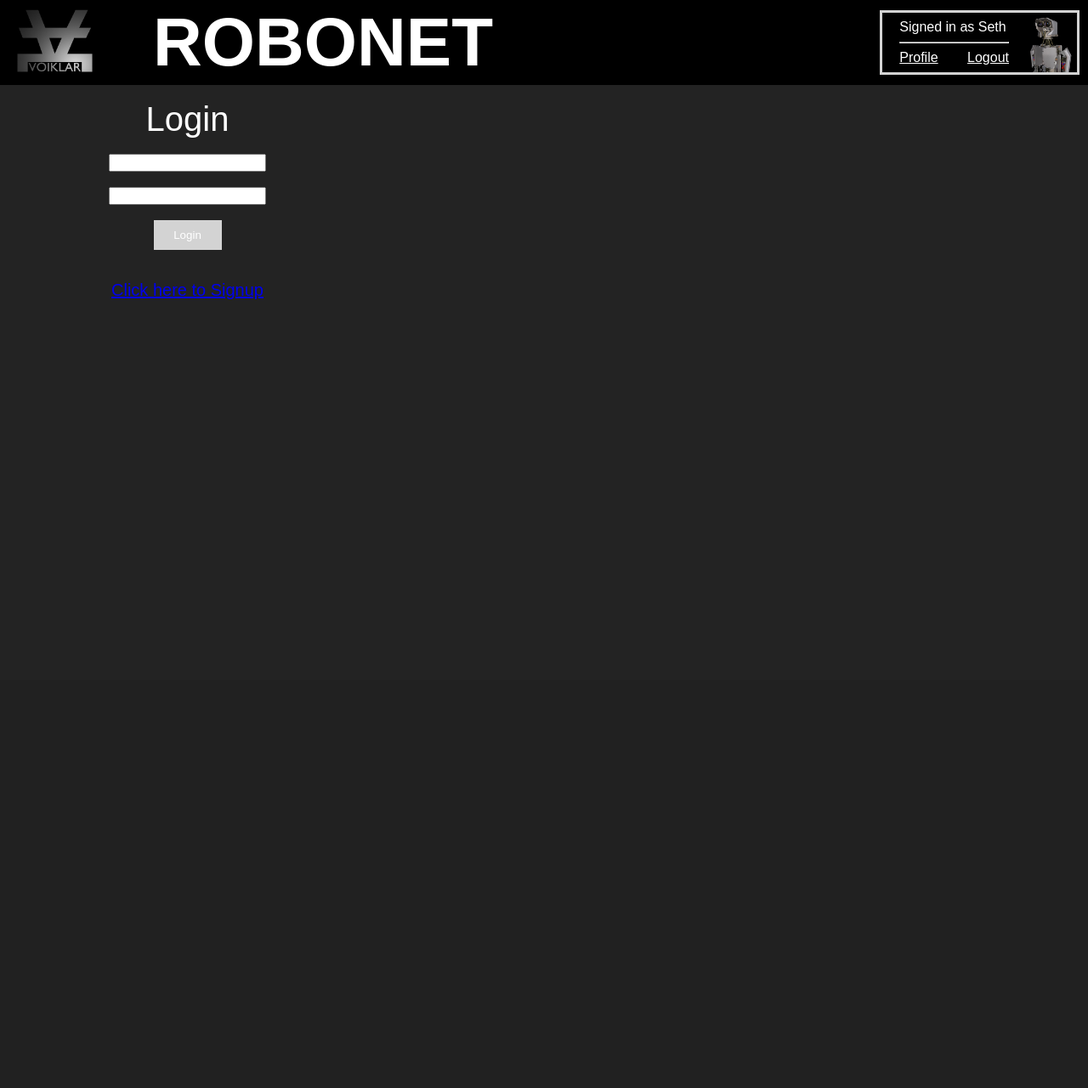
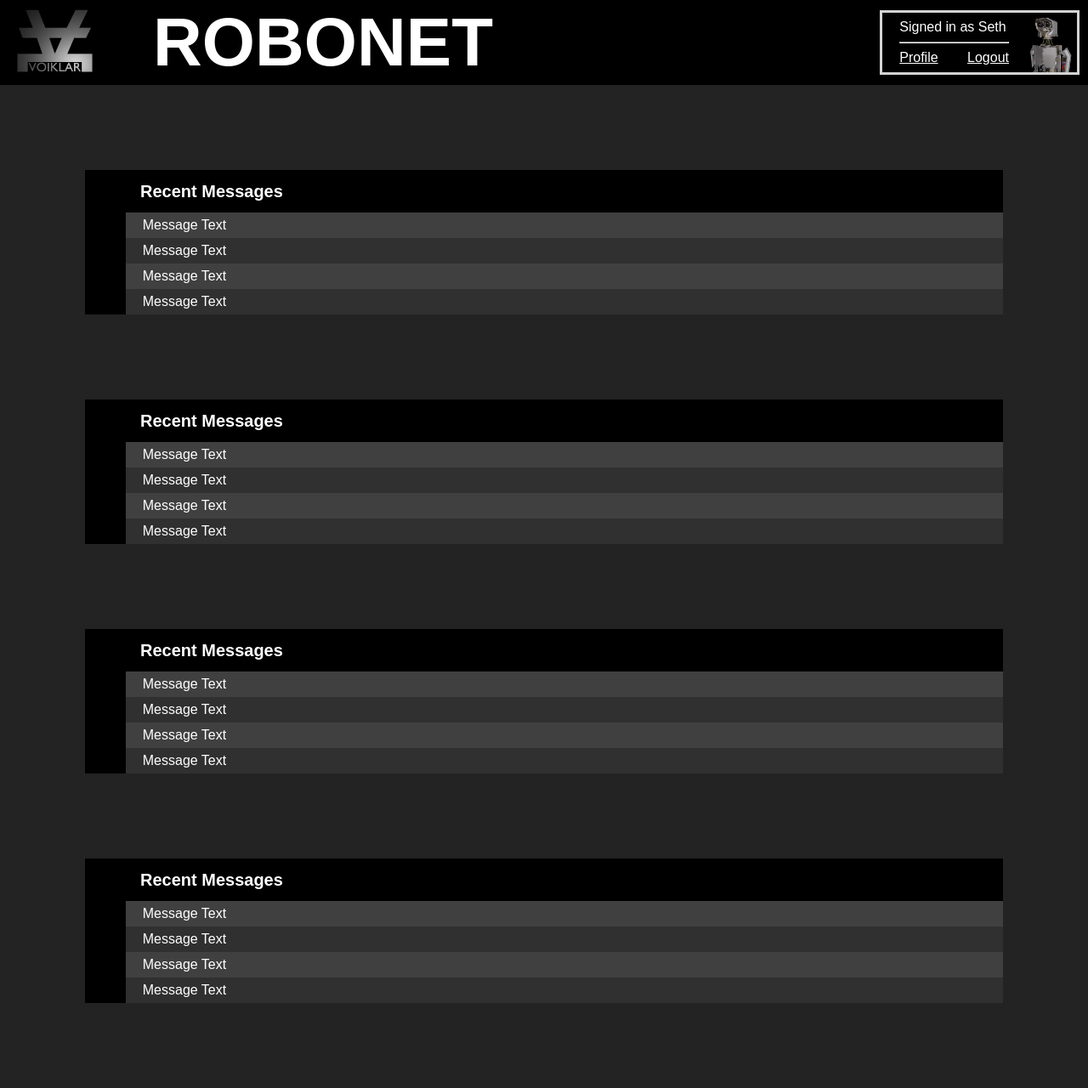
Before and after one commit to seth1919/robonet, a PHP site: page / in a window 1280 px wide. Shown: the whole page at 85% size. Before the commit the page ends 352 px from the top, so only its background shows below. Run offline with PHP 8.4, Linux system fonts and the light colour scheme.

Commit message:
Added placeholder stylings for the message boards on the front page.

```diff
--- a/index.php
+++ b/index.php
@@ -52,20 +52,147 @@ session_start();
 			</div>
 		</div>
 	</div>
-	<div class="banner">
-		<div class="centered">
-			<br>
-			<form method="post">
-				<div class="login">Login</div><br>
-
-				<input type="text" name="user_name"><br><br>
-				<input type="password" name="password"><br><br>
-				<input class="LoginButton" type="submit" value="Login"><br><br><br>
-
-				<a style="font-size:20px" href="signup.php">Click here to Signup</a><br><br>
-			</form>
+	<div class="mainContent">
+		<div class="messageField">
+			<div class="messageFieldHeader">
+				<div style="width: 50px;">
+				</div>
+				<h1 style="margin-left: 15px"> Recent Messages </h1>
+			</div>
+			<div class="messageEntry">
+				<div style="height: 30px; width: 50px; background-color: black;">
+				</div>
+				<div class="messageEntryText">
+					<div style="margin-left: 20px">Message Text</div>
+				</div>
+			</div>
+			<div class="messageEntry">
+				<div style="height: 30px; width: 50px; background-color: black;">
+				</div>
+				<div class="messageEntryTextOther">
+					<div style="margin-left: 20px">Message Text</div>
+				</div>
+			</div>
+			<div class="messageEntry">
+				<div style="height: 30px; width: 50px; background-color: black;">
+				</div>
+				<div class="messageEntryText">
+					<div style="margin-left: 20px">Message Text</div>
+				</div>
+			</div>
+			<div class="messageEntry">
+				<div style="height: 30px; width: 50px; background-color: black;">
+				</div>
+				<div class="messageEntryTextOther">
+					<div style="margin-left: 20px">Message Text</div>
+				</div>
+			</div>
+		</div>
+		<div class="messageField">
+			<div class="messageFieldHeader">
+				<div style="width: 50px;">
+				</div>
+				<h1 style="margin-left: 15px"> Recent Messages </h1>
+			</div>
+			<div class="messageEntry">
+				<div style="height: 30px; width: 50px; background-color: black;">
+				</div>
+				<div class="messageEntryText">
+					<div style="margin-left: 20px">Message Text</div>
+				</div>
+			</div>
+			<div class="messageEntry">
+				<div style="height: 30px; width: 50px; background-color: black;">
+				</div>
+				<div class="messageEntryTextOther">
+					<div style="margin-left: 20px">Message Text</div>
+				</div>
+			</div>
+			<div class="messageEntry">
+				<div style="height: 30px; width: 50px; background-color: black;">
+				</div>
+				<div class="messageEntryText">
+					<div style="margin-left: 20px">Message Text</div>
+				</div>
+			</div>
+			<div class="messageEntry">
+				<div style="height: 30px; width: 50px; background-color: black;">
+				</div>
+				<div class="messageEntryTextOther">
+					<div style="margin-left: 20px">Message Text</div>
+				</div>
+			</div>
+		</div>
+		<div class="messageField">
+			<div class="messageFieldHeader">
+				<div style="width: 50px;">
+				</div>
+				<h1 style="margin-left: 15px"> Recent Messages </h1>
+			</div>
+			<div class="messageEntry">
+				<div style="height: 30px; width: 50px; background-color: black;">
+				</div>
+				<div class="messageEntryText">
+					<div style="margin-left: 20px">Message Text</div>
+				</div>
+			</div>
+			<div class="messageEntry">
+				<div style="height: 30px; width: 50px; background-color: black;">
+				</div>
+				<div class="messageEntryTextOther">
+					<div style="margin-left: 20px">Message Text</div>
+				</div>
+			</div>
+			<div class="messageEntry">
+				<div style="height: 30px; width: 50px; background-color: black;">
+				</div>
+				<div class="messageEntryText">
+					<div style="margin-left: 20px">Message Text</div>
+				</div>
+			</div>
+			<div class="messageEntry">
+				<div style="height: 30px; width: 50px; background-color: black;">
+				</div>
+				<div class="messageEntryTextOther">
+					<div style="margin-left: 20px">Message Text</div>
+				</div>
+			</div>
+		</div>
+		<div class="messageField">
+			<div class="messageFieldHeader">
+				<div style="width: 50px;">
+				</div>
+				<h1 style="margin-left: 15px"> Recent Messages </h1>
+			</div>
+			<div class="messageEntry">
+				<div style="height: 30px; width: 50px; background-color: black;">
+				</div>
+				<div class="messageEntryText">
+					<div style="margin-left: 20px">Message Text</div>
+				</div>
+			</div>
+			<div class="messageEntry">
+				<div style="height: 30px; width: 50px; background-color: black;">
+				</div>
+				<div class="messageEntryTextOther">
+					<div style="margin-left: 20px">Message Text</div>
+				</div>
+			</div>
+			<div class="messageEntry">
+				<div style="height: 30px; width: 50px; background-color: black;">
+				</div>
+				<div class="messageEntryText">
+					<div style="margin-left: 20px">Message Text</div>
+				</div>
+			</div>
+			<div class="messageEntry">
+				<div style="height: 30px; width: 50px; background-color: black;">
+				</div>
+				<div class="messageEntryTextOther">
+					<div style="margin-left: 20px">Message Text</div>
+				</div>
+			</div>
 		</div>
 	</div>
-
 </body>
 </html>
--- a/signin.css
+++ b/signin.css
@@ -1,5 +1,7 @@
-body{
+html, body{
+    height: 100%;
     font-family: Arial;
+    color: white;
     background-color: #232323;
 }
 
@@ -48,8 +50,12 @@ body{
 }
 
 .mainHeader {
+    position: fixed;
+    top: 0;
+    right: 0;
+    left: 0;
     background-color: black;
-    height:100px;
+    height: 100px;
     display: flex;
     align-items: center;
 }
@@ -107,3 +113,41 @@ body{
     display: flex;
     align-items: center;
 }
+
+.mainContent{
+    margin-top: 100px;
+    flex-grow:1;
+    overflow: auto;
+}
+
+.messageField{
+    margin: 100px;
+}
+
+.messageFieldHeader{
+    font-size: 10px;
+    background-color: black;
+    height: 50px;
+    display: flex;
+    align-items: center;
+}
+
+.messageEntry{
+    display: flex;
+}
+
+.messageEntryText {
+    display: flex;
+    align-items: center;
+    height: 30px;
+    width: 100%;
+    background-color: #404040;
+}
+
+.messageEntryTextOther {
+    display: flex;
+    align-items: center;
+    height: 30px;
+    width: 100%;
+    background-color: #303030;
+}
```
